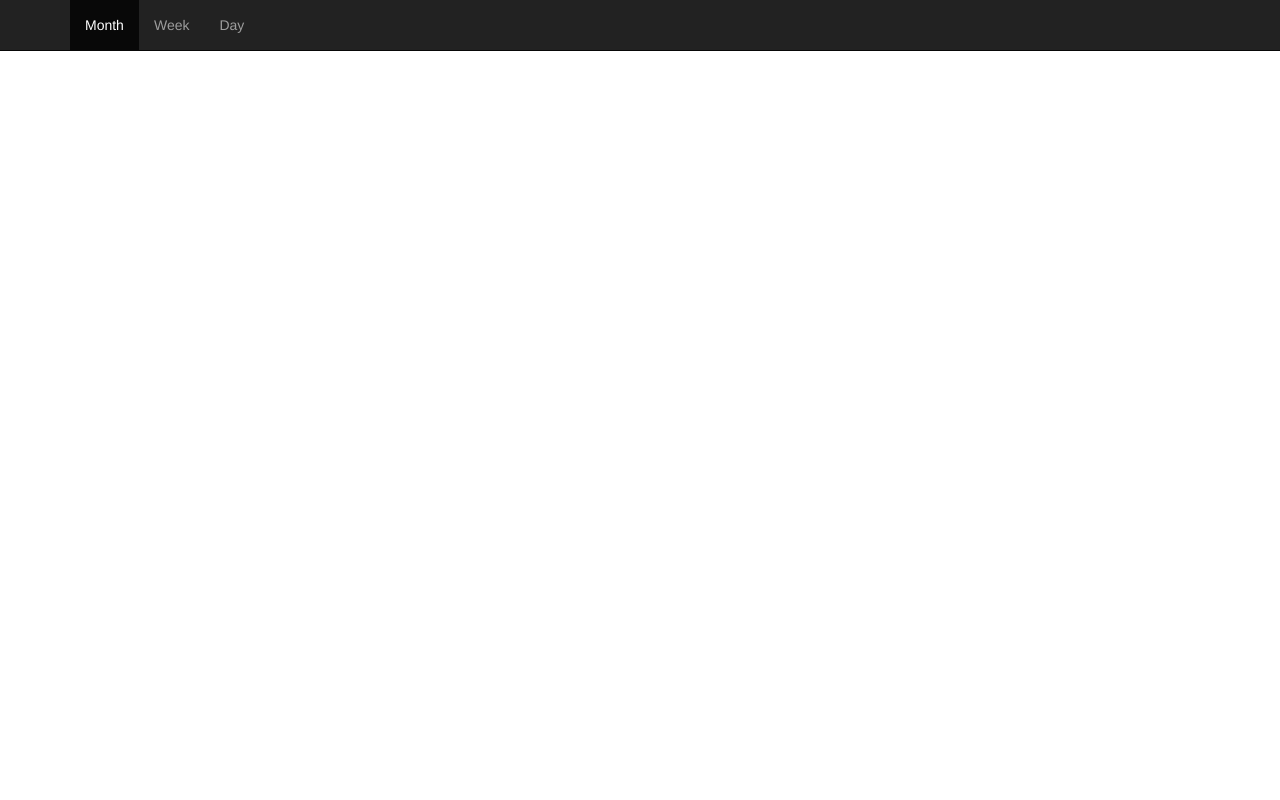
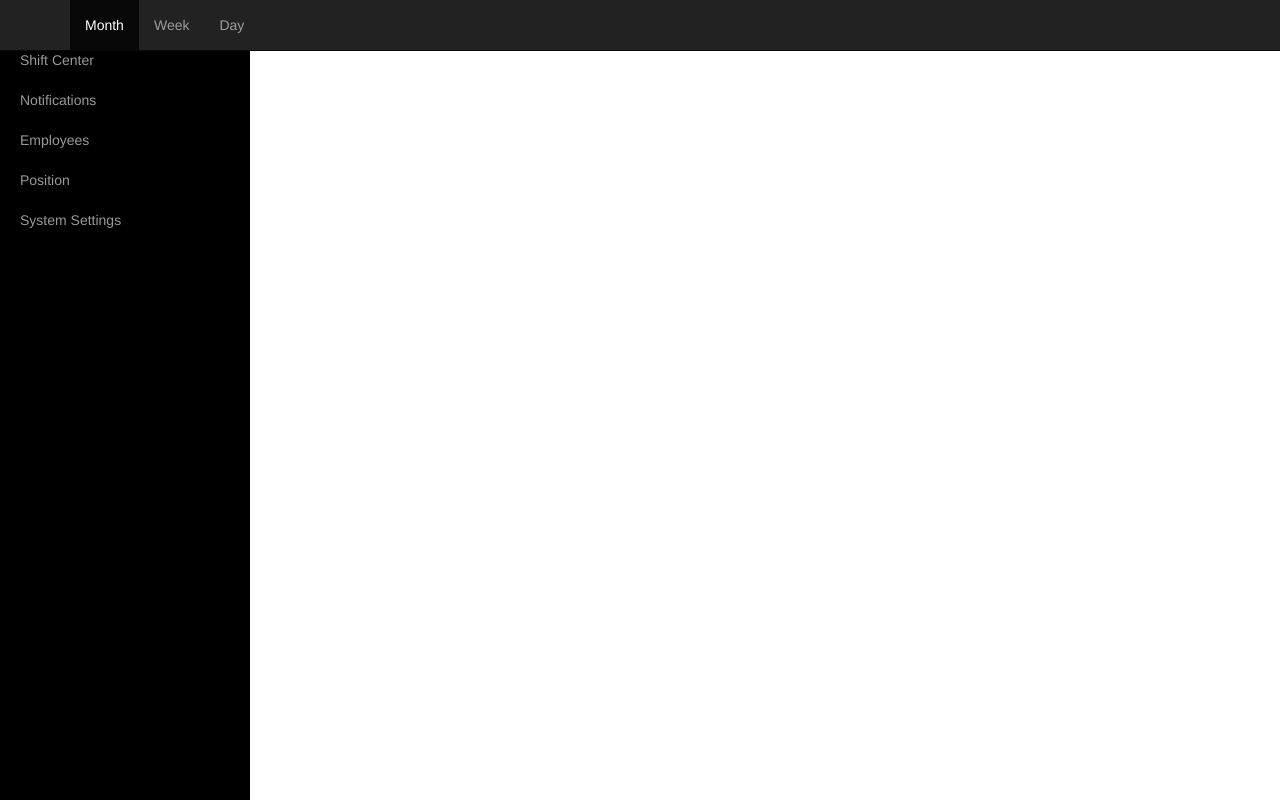
Before and after one commit to dkdo/Plannr, a Django app: page /calendr/ in a window 1280 px wide. Run offline with Django 3.2, Linux system fonts and the light colour scheme; some libraries are stand-ins or nearby versions.

Commit message:
Add sidebar

```diff
--- /dev/null
+++ b/plannr/static/css/simple_sidebar.css
@@ -0,0 +1,129 @@
+/*!
+ * Start Bootstrap - Simple Sidebar (http://startbootstrap.com/)
+ * Copyright 2013-2016 Start Bootstrap
+ * Licensed under MIT (https://github.com/BlackrockDigital/startbootstrap/blob/gh-pages/LICENSE)
+ */
+
+ body {
+    overflow-x: hidden;
+ }
+
+/* Toggle Styles */
+
+#wrapper {
+    padding-left: 0;
+    -webkit-transition: all 0.5s ease;
+    -moz-transition: all 0.5s ease;
+    -o-transition: all 0.5s ease;
+    transition: all 0.5s ease;
+}
+
+#wrapper.toggled {
+    padding-left: 250px;
+}
+
+#sidebar-wrapper {
+    z-index: 1000;
+    position: fixed;
+    left: 250px;
+    width: 0;
+    height: 100%;
+    margin-left: -250px;
+    overflow-y: auto;
+    background: #000;
+    -webkit-transition: all 0.5s ease;
+    -moz-transition: all 0.5s ease;
+    -o-transition: all 0.5s ease;
+    transition: all 0.5s ease;
+}
+
+#wrapper.toggled #sidebar-wrapper {
+    width: 250px;
+}
+
+#page-content-wrapper {
+    width: 100%;
+    position: absolute;
+    padding: 15px;
+}
+
+#wrapper.toggled #page-content-wrapper {
+    position: absolute;
+    margin-right: -250px;
+}
+
+/* Sidebar Styles */
+
+.sidebar-nav {
+    position: absolute;
+    top: 0;
+    width: 250px;
+    margin: 0;
+    padding: 0;
+    list-style: none;
+}
+
+.sidebar-nav li {
+    text-indent: 20px;
+    line-height: 40px;
+}
+
+.sidebar-nav li a {
+    display: block;
+    text-decoration: none;
+    color: #999999;
+}
+
+.sidebar-nav li a:hover {
+    text-decoration: none;
+    color: #fff;
+    background: rgba(255,255,255,0.2);
+}
+
+.sidebar-nav li a:active,
+.sidebar-nav li a:focus {
+    text-decoration: none;
+}
+
+.sidebar-nav > .sidebar-brand {
+    height: 65px;
+    font-size: 18px;
+    line-height: 60px;
+}
+
+.sidebar-nav > .sidebar-brand a {
+    color: #999999;
+}
+
+.sidebar-nav > .sidebar-brand a:hover {
+    color: #fff;
+    background: none;
+}
+
+@media(min-width:768px) {
+    #wrapper {
+        padding-left: 250px;
+    }
+
+    #wrapper.toggled {
+        padding-left: 0;
+    }
+
+    #sidebar-wrapper {
+        width: 250px;
+    }
+
+    #wrapper.toggled #sidebar-wrapper {
+        width: 0;
+    }
+
+    #page-content-wrapper {
+        padding: 20px;
+        position: relative;
+    }
+
+    #wrapper.toggled #page-content-wrapper {
+        position: relative;
+        margin-right: 0;
+    }
+}
--- a/plannr/templates/global/base.html
+++ b/plannr/templates/global/base.html
@@ -4,6 +4,7 @@
     <head>
         <title>Plannr</title>
         <link href="{% static '/bootstrap-3.3.7-dist/css/bootstrap.min.css' %}" rel="stylesheet">
+        <link href="{% static '/css/simple_sidebar.css' %}" rel="stylesheet">
         <script src="{% static '/bootstrap-3.3.7-dist/js/bootstrap.min.js' %}"></script>
     </head>
     <body>
@@ -26,5 +27,27 @@
             </div>
           </div>
         </nav>
+        <div id="sidebar-wrapper">
+            <ul class="sidebar-nav">
+                <li>
+                    <a href="#">Home</a>
+                </li>
+                <li>
+                    <a href="#">Shift Center</a>
+                </li>
+                <li>
+                    <a href="#">Notifications</a>
+                </li>
+                <li>
+                    <a href="#">Employees</a>
+                </li>
+                <li>
+                    <a href="#">Position</a>
+                </li>
+                <li>
+                    <a href="#">System Settings</a>
+                </li>
+            </ul>
+        </div>
     </body>
 </html>
```
